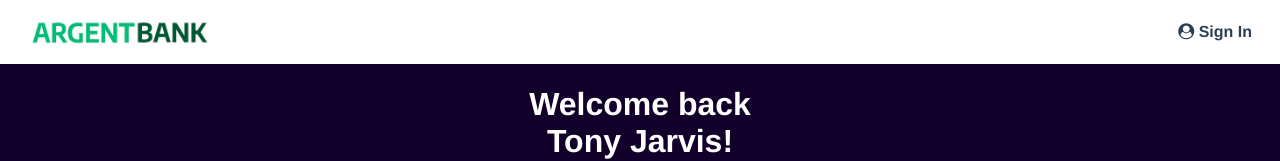
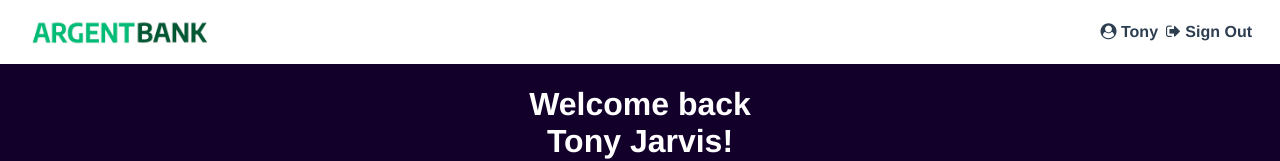
Before and after one commit to Tigershark936/ArgentBank_Utilisez_une_API_pour_un_compte_utilisateur_bancaire_avec_React, a React (Vite) app: page /profile in a window 1280 px wide. Shown: the top 161 px of the page. Built offline with nearby package versions, Linux system fonts and the light colour scheme.

Commit message:
feat(header): added const isProfilePage to display the name and Sign Out on the profile page with the handleSignOut function to return to the home page

```diff
--- a/src/components/Header/Header.jsx
+++ b/src/components/Header/Header.jsx
@@ -1,23 +1,53 @@
-import { NavLink } from "react-router-dom";
+import { NavLink, useLocation, useNavigate } from "react-router-dom";
 import logo from "../../assets/img/argentBankLogo.png";
 
 const Header = () => {
+  const { pathname } = useLocation();
+  const navigate = useNavigate();
+
+  // on vérifie si l’URL commence par "/profile"
+  // Ex : "/profile" → true, "/profile/edit" → true, "/login" → false
+  const isProfilePage = pathname.startsWith("/profile");
+
+  /**  This fonction s'applique quand on clique sur "Sign Out"
+  * (déconnexion = retour à la page d’accueil)
+  * Permet alors de redirige vers la page d’accueil
+  */
+  const handleSignOut = (e) => {
+    e.preventDefault();
+    navigate("/", { replace: true });
+  };
+
   return (
     <nav className="main-nav">
       <NavLink className="main-nav-logo" to="/">
-        <img
-          className="main-nav-logo-image"
-          src={logo}
-          alt="Argent Bank Logo"
-        />
+        <img className="main-nav-logo-image" src={logo} alt="Argent Bank Logo" />
         <h1 className="sr-only">Argent Bank</h1>
       </NavLink>
 
       <div>
-        <NavLink className="main-nav-item" to="/login">
-          <i className="fa fa-user-circle" aria-hidden="true" />
-          {' '}Sign In
-        </NavLink>
+        {isProfilePage ? (
+          <>
+          {/* Affiche "Firstname" avec l’icône user */}
+            <NavLink className="main-nav-item" to="/profile">
+              <i className="fa fa-user-circle" aria-hidden="true" />
+              {" "}Tony{}
+            </NavLink>
+
+            {/* Sign Out visible seulement sur le path /profile */}
+            <NavLink className="main-nav-item" href="/" onClick={handleSignOut}>
+              <i className="fa fa-sign-out" aria-hidden="true" />
+              {" "}Sign Out
+            </NavLink>
+          </>
+        ) : (
+          /* SINON (donc pas sur /profile) :
+          Affiche "Sign In" avec l’icône user, qui mène vers la page de connexion*/
+          <NavLink className="main-nav-item" to="/login">
+            <i className="fa fa-user-circle" aria-hidden="true" />
+            {" "}Sign In
+          </NavLink>
+        )}
       </div>
     </nav>
   );
--- a/src/main.css
+++ b/src/main.css
@@ -170,6 +170,11 @@ body {
   border-color: #00bc77;
   background-color: #00bc77;
   color: #fff;
+  cursor: pointer;
+}
+
+.sign-in-button:hover {
+  text-decoration: underline;
 }
 
 .sign-in-content {
--- a/src/pages/Login/LoginForm.jsx
+++ b/src/pages/Login/LoginForm.jsx
@@ -11,7 +11,7 @@ const LoginForm = () => {
   const handleSubmit = (e) => {
     e.preventDefault();
     // TODO: brancher ma future API ici
-    navigate("/user");
+    navigate("/profile");
   };
 
   return (
```
